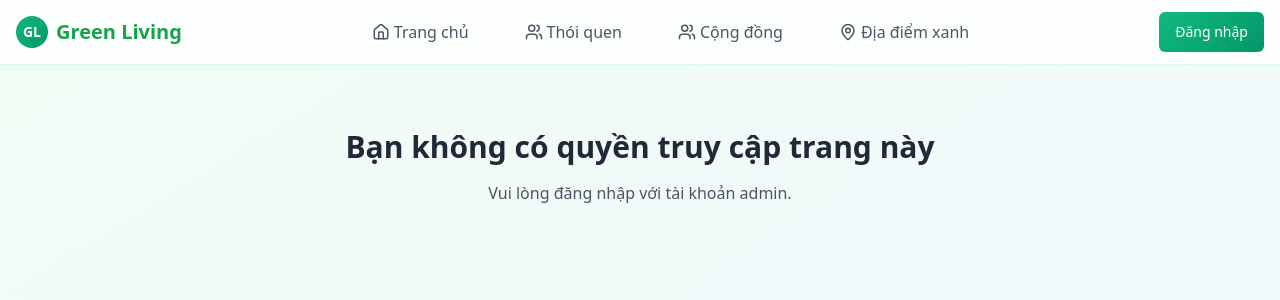
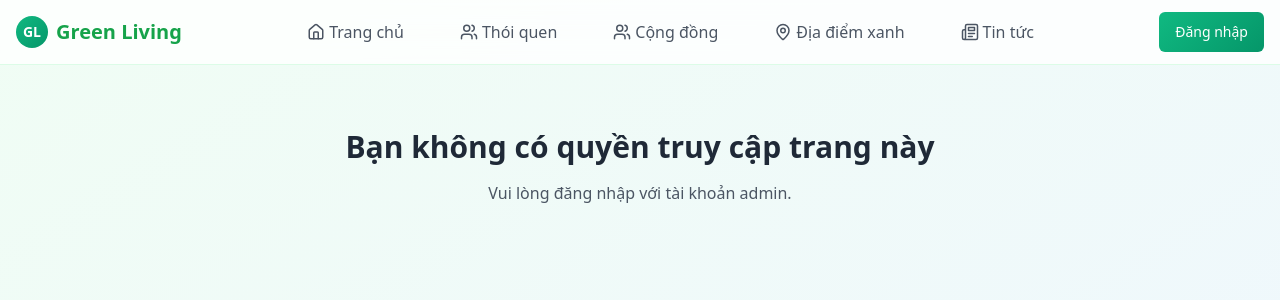
Before and after one commit to Chunhai437/eco-streak-grow, a React (Vite) app: page /admin in a window 1280 px wide. Shown: the top 300 px of the page. Built offline with nearby package versions, Linux system fonts and the light colour scheme.

Commit message:
Add news link to header
Added a "Tin tức" link to the header navigation, linking to the news page.

```diff
--- a/src/components/Header.tsx
+++ b/src/components/Header.tsx
@@ -1,4 +1,3 @@
-
 import React, { useState } from 'react';
 import { Link, useLocation } from 'react-router-dom';
 import { useAuth } from '@/contexts/AuthContext';
@@ -10,7 +9,7 @@ import {
   DropdownMenuItem,
   DropdownMenuTrigger
 } from '@/components/ui/dropdown-menu';
-import { Home, Users, MapPin, Settings, LogOut, Menu, X } from 'lucide-react';
+import { Home, Users, MapPin, Settings, LogOut, Menu, X, Newspaper } from 'lucide-react';
 
 const Header = () => {
   const { user, logout, isAdmin } = useAuth();
@@ -22,6 +21,7 @@ const Header = () => {
     { name: 'Thói quen', path: '/habits', icon: Users },
     { name: 'Cộng đồng', path: '/community', icon: Users },
     { name: 'Địa điểm xanh', path: '/places', icon: MapPin },
+    { name: 'Tin tức', path: '/news', icon: Newspaper },
     ...(isAdmin() ? [{ name: 'Quản lý', path: '/admin', icon: Settings }] : [])
   ];
 
```
